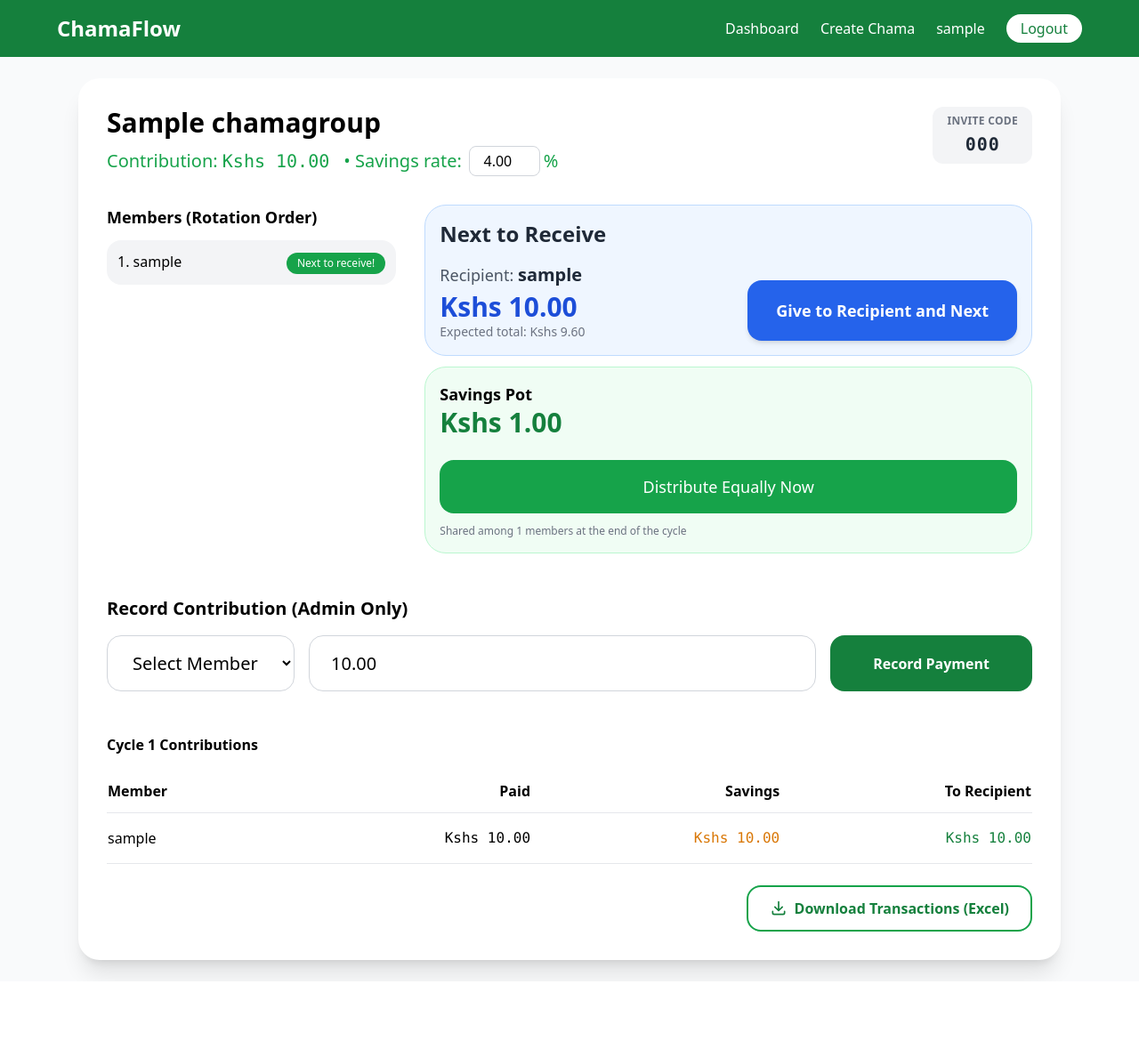
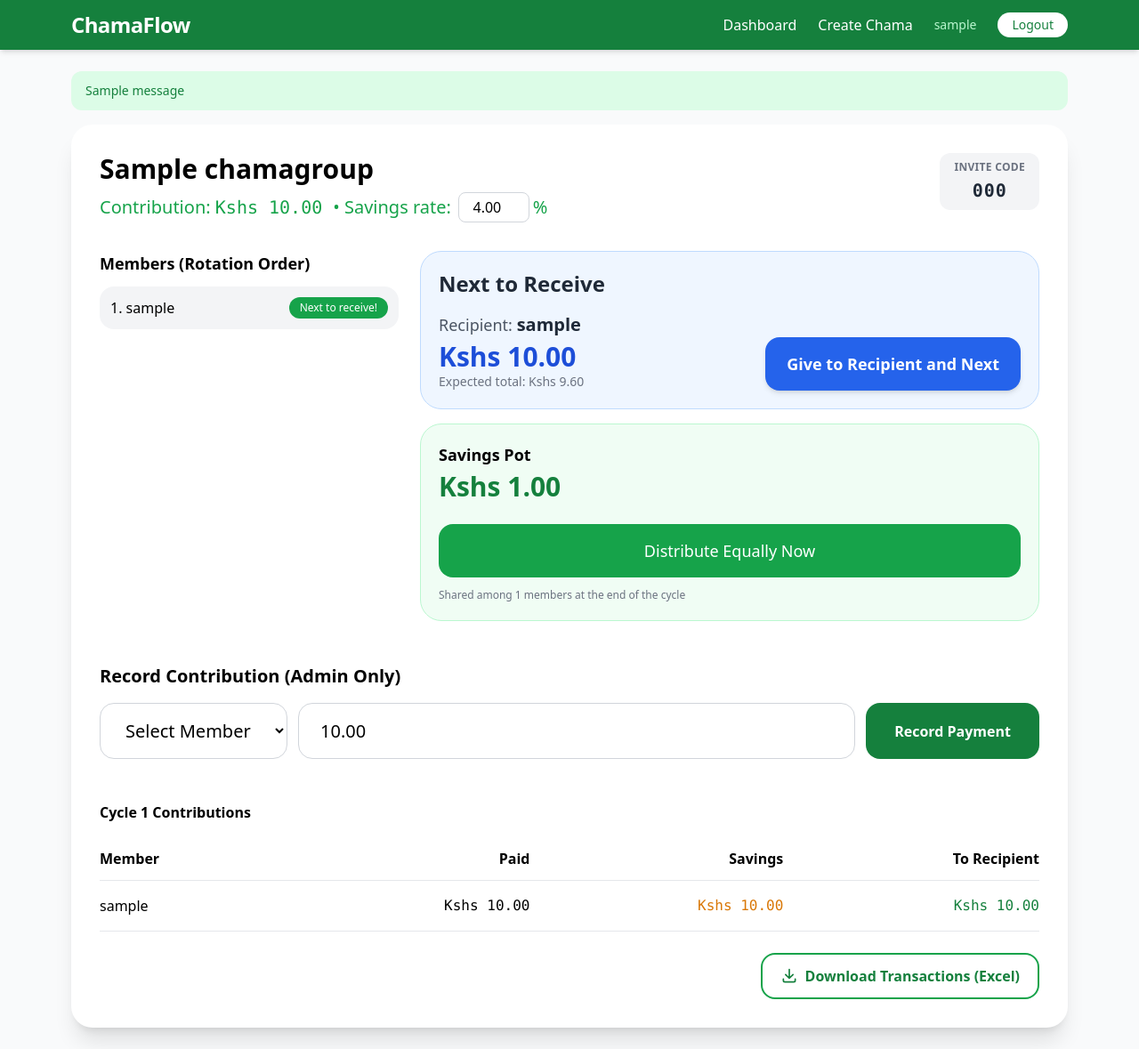
Before and after one commit to Opango14/merry_chama, a Django app: page /group/1 in a window 1280 px wide. Shown: the whole page at 89% size. Before the commit the page ends 1102 px from the top, so only its background shows below. Run offline with Django 5.2, Linux system fonts and the light colour scheme; a user stored in the database is signed in; tables that the repository leaves empty hold one stand-in row (values such as "Sample post"); one stand-in notice (Sample message) is shown; some libraries are stand-ins or nearby versions.

Commit message:
implement responsive navigation, message alerts, and updated UI styling across templates

```diff
--- a/templates/base.html
+++ b/templates/base.html
@@ -8,27 +8,65 @@
         <link rel="stylesheet" href="https://cdnjs.cloudflare.com/ajax/libs/font-awesome/6.5.0/css/all.min.css">
     </head>
     <body class="bg-gray-50 font-sans">
-        <nav class="bg-green-700 text-white p-4">
-            <div class="max-w-6xl mx-auto flex justify-between items-center">
-                <a href="/" class="text-2xl font-bold">ChamaFlow</a>
-                {% if user.is_authenticated %}
-                    <div class="flex items-center gap-6">
+
+        <!-- ── Navbar ── -->
+        <nav class="bg-green-700 text-white shadow-md">
+            <div class="max-w-6xl mx-auto px-4 py-3 flex justify-between items-center">
+                <a href="/" class="text-xl sm:text-2xl font-bold tracking-tight">ChamaFlow</a>
+
+                <!-- Desktop links -->
+                <div class="hidden md:flex items-center gap-6">
+                    {% if user.is_authenticated %}
                         <a href="{% url 'dashboard' %}" class="hover:underline">Dashboard</a>
                         <a href="{% url 'create_group' %}" class="hover:underline">Create Chama</a>
-                        <span>{{ user.username }}</span>
-                        <a href="{% url 'logout' %}" class="bg-white text-green-700 px-4 py-1 rounded-full font-medium">Logout</a>
-                    </div>
+                        <span class="text-green-200 text-sm">{{ user.username }}</span>
+                        <a href="{% url 'logout' %}" class="bg-white text-green-700 px-4 py-1 rounded-full font-medium text-sm">Logout</a>
+                    {% else %}
+                        <a href="{% url 'login' %}">Login</a>
+                        <a href="{% url 'register' %}" class="bg-white text-green-700 px-5 py-2 rounded-full font-medium text-sm">Join Free</a>
+                    {% endif %}
+                </div>
+
+                <!-- Mobile hamburger -->
+                <button id="nav-toggle" class="md:hidden focus:outline-none" aria-label="Toggle menu">
+                    <i class="fas fa-bars text-xl"></i>
+                </button>
+            </div>
+
+            <!-- Mobile dropdown -->
+            <div id="nav-menu" class="hidden md:hidden bg-green-800 px-4 pb-4 space-y-3 text-sm">
+                {% if user.is_authenticated %}
+                    <a href="{% url 'dashboard' %}" class="block py-2 hover:text-green-200">Dashboard</a>
+                    <a href="{% url 'create_group' %}" class="block py-2 hover:text-green-200">Create Chama</a>
+                    <span class="block py-1 text-green-300"> {{ user.username }}</span>
+                    <a href="{% url 'logout' %}" class="block bg-white text-green-700 text-center py-2 rounded-xl font-medium">Logout</a>
                 {% else %}
-                    <div>
-                        <a href="{% url 'login' %}" class="mr-4">Login</a>
-                        <a href="{% url 'register' %}" class="bg-white text-green-700 px-6 py-2 rounded-full font-medium">Join Free</a>
-                    </div>
+                    <a href="{% url 'login' %}" class="block py-2 hover:text-green-200">Login</a>
+                    <a href="{% url 'register' %}" class="block bg-white text-green-700 text-center py-2 rounded-xl font-medium">Join Free</a>
                 {% endif %}
             </div>
         </nav>
 
-        <div class="max-w-6xl mx-auto p-6">
+        <div class="max-w-6xl mx-auto px-4 py-6">
+            {% if messages %}
+                <div class="mb-4 space-y-2">
+                    {% for message in messages %}
+                        <div class="px-4 py-3 rounded-xl text-sm font-medium
+                            {% if message.tags == 'error' %}bg-red-100 text-red-700
+                            {% elif message.tags == 'success' %}bg-green-100 text-green-700
+                            {% else %}bg-blue-100 text-blue-700{% endif %}">
+                            {{ message }}
+                        </div>
+                    {% endfor %}
+                </div>
+            {% endif %}
             {% block content %}{% endblock %}
         </div>
+
+        <script>
+            const toggle = document.getElementById('nav-toggle');
+            const menu   = document.getElementById('nav-menu');
+            toggle.addEventListener('click', () => menu.classList.toggle('hidden'));
+        </script>
     </body>
 </html>
--- a/templates/group_detail.html
+++ b/templates/group_detail.html
@@ -1,39 +1,44 @@
 {% extends 'base.html' %}
 
 {% block content %}
-<div class="bg-white shadow-xl rounded-3xl p-8">
-    <div class="flex justify-between items-start">
+<div class="bg-white shadow-xl rounded-3xl p-4 sm:p-8">
+
+    <!-- Group header -->
+    <div class="flex flex-col sm:flex-row sm:justify-between sm:items-start gap-4">
         <div>
-            <h1 class="text-3xl font-bold">{{ group.name }}</h1>
-            <div class="flex items-center gap-4 mt-2">
-                <p class="text-green-600 text-xl">Contribution: <span class="font-mono">Kshs {{ group.contribution_amount }}</span></p>
+            <h1 class="text-2xl sm:text-3xl font-bold">{{ group.name }}</h1>
+            <div class="flex flex-wrap items-center gap-3 mt-2">
+                <p class="text-green-600 text-base sm:text-xl">
+                    Contribution: <span class="font-mono">Kshs {{ group.contribution_amount }}</span>
+                </p>
                 <div class="flex items-center gap-2">
-                    <span class="text-green-600 text-xl">• Savings rate:</span>
+                    <span class="text-green-600 text-base sm:text-xl">• Savings rate:</span>
                     {% if request.user == group.creator %}
                     <form method="POST" action="{% url 'update_savings_rate' group.pk %}" class="flex items-center">
                         {% csrf_token %}
                         <input type="number" name="savings_rate" value="{{ group.savings_rate }}" step="0.01"
                             class="border border-gray-300 rounded-lg px-2 py-1 w-20 text-center"
                             onchange="this.form.submit()">
-                        <span class="ml-1 text-green-600 text-xl">%</span>
+                        <span class="ml-1 text-green-600 text-base sm:text-xl">%</span>
                     </form>
                     {% else %}
-                    <span class="text-green-600 text-xl">{{ group.savings_rate }}%</span>
+                    <span class="text-green-600 text-base sm:text-xl">{{ group.savings_rate }}%</span>
                     {% endif %}
                 </div>
             </div>
         </div>
         {% if request.user == group.creator %}
-        <div class="bg-gray-100 px-4 py-2 rounded-xl text-center">
+        <div class="bg-gray-100 px-4 py-2 rounded-xl text-center self-start">
             <span class="block text-xs text-gray-500 uppercase tracking-wide font-semibold mb-1">Invite Code</span>
-            <span class="font-mono text-xl font-bold text-gray-800 tracking-wider">{{ group.join_code }}</span>
+            <span class="font-mono text-lg sm:text-xl font-bold text-gray-800 tracking-wider">{{ group.join_code }}</span>
         </div>
         {% endif %}
     </div>
 
-    <div class="grid grid-cols-1 lg:grid-cols-3 gap-8 mt-8">
+    <!-- Members + Payout + Savings -->
+    <div class="grid grid-cols-1 lg:grid-cols-3 gap-6 mt-6 sm:mt-8">
 
-        <!-- Members & Rotation -->
+        <!-- Members list -->
         <div class="lg:col-span-1">
             <h2 class="text-lg font-semibold mb-3">Members (Rotation Order)</h2>
             <ol class="space-y-2">
@@ -41,99 +46,120 @@
                 <li class="flex justify-between bg-gray-100 p-3 rounded-2xl">
                     <span>{{ forloop.counter }}. {{ member.username }}</span>
                     {% if member == next_recipient %}
-                    <div class="text-right">
-                        <span class="bg-green-600 text-white text-xs px-3 py-1 rounded-xl inline-block">Next to receive!</span>
-                    </div>
+                    <span class="bg-green-600 text-white text-xs px-3 py-1 rounded-xl">Next to receive!</span>
                     {% endif %}
                 </li>
                 {% endfor %}
             </ol>
         </div>
 
-        <div class="lg:col-span-2 flex flex-col gap-3">
+        <!-- Right column: Next Recipient + Savings Pot -->
+        <div class="lg:col-span-2 flex flex-col gap-4">
+
             <!-- Next to Receive -->
-            <div class="bg-blue-50 border border-blue-200 p-4 rounded-3xl">
-                <h2 class="text-2xl font-bold text-gray-800 mb-4">Next to Receive</h2>
-                <div class="flex flex-col md:flex-row justify-between items-start md:items-end gap-6">
+            <div class="bg-blue-50 border border-blue-200 p-4 sm:p-5 rounded-3xl">
+                <h2 class="text-xl sm:text-2xl font-bold text-gray-800 mb-3 sm:mb-4">Next to Receive</h2>
+                <div class="flex flex-col sm:flex-row sm:justify-between sm:items-end gap-4">
                     <div>
-                        <p class="text-lg text-gray-600 mb-1">Recipient: <span class="font-bold text-xl text-gray-800">{{ next_recipient.username }}</span></p>
-                        <p class="text-3xl font-bold text-blue-700">Kshs {{ collected_payout|floatformat:2 }}</p>
+                        <p class="text-base sm:text-lg text-gray-600 mb-1">
+                            Recipient: <span class="font-bold text-lg sm:text-xl text-gray-800">{{ next_recipient.username }}</span>
+                        </p>
+                        <p class="text-2xl sm:text-3xl font-bold text-blue-700">Kshs {{ collected_payout|floatformat:2 }}</p>
                         <p class="text-sm text-gray-500">Expected total: Kshs {{ expected_payout|floatformat:2 }}</p>
                     </div>
                     {% if request.user == group.creator %}
-                    <form method="POST" action="{% url 'payout_recipient' group.pk %}" class="w-full md:w-auto">
+                    <form method="POST" action="{% url 'payout_recipient' group.pk %}" class="w-full sm:w-auto">
                         {% csrf_token %}
-                        <button type="submit" class="w-full bg-blue-600 hover:bg-blue-700 text-white px-8 py-5 rounded-2xl font-semibold text-lg shadow-md transition-colors"> Give to Recipient and Next </button>
+                        <button type="submit"
+                            class="w-full bg-blue-600 hover:bg-blue-700 text-white px-6 py-4 rounded-2xl font-semibold text-base sm:text-lg shadow-md transition-colors">
+                            Give to Recipient and Next
+                        </button>
                     </form>
                     {% endif %}
                 </div>
             </div>
 
             <!-- Savings Pot -->
-            <div class="bg-green-50 border border-green-200 p-4 rounded-3xl">
-                <h2 class="text-lg font-semibold"> Savings Pot </h2>
-                <p class="text-3xl font-bold text-green-700">Kshs {{ group.savings_pot }}</p>
+            <div class="bg-green-50 border border-green-200 p-4 sm:p-5 rounded-3xl">
+                <h2 class="text-lg font-semibold">Savings Pot</h2>
+                <p class="text-2xl sm:text-3xl font-bold text-green-700 mt-1">Kshs {{ group.savings_pot }}</p>
                 {% if request.user == group.creator %}
                 <form method="POST" action="{% url 'distributive_savings' group.pk %}">
                     {% csrf_token %}
-                    <button type="submit" class="mt-6 w-full bg-green-600 text-white py-4 rounded-2xl font-medium text-lg"> Distribute Equally Now </button>
+                    <button type="submit"
+                        class="mt-4 sm:mt-6 w-full bg-green-600 text-white py-3 sm:py-4 rounded-2xl font-medium text-base sm:text-lg">
+                        Distribute Equally Now
+                    </button>
                 </form>
                 {% else %}
                 <p class="mt-4 text-sm text-gray-400 italic">Only the admin can distribute savings.</p>
                 {% endif %}
-                <p class="text-xs text-gray-500 mt-3"> Shared among {{ total_members }} members at the end of the cycle </p>
+                <p class="text-xs text-gray-500 mt-3">Shared among {{ total_members }} members at the end of the cycle</p>
             </div>
         </div>
     </div>
 
-    <!-- Record Contribution -->
+    <!-- Record Contribution (admin only) -->
     {% if request.user == group.creator %}
-    <div class="mt-12">
-        <h2 class="text-xl font-semibold mb-4">Record Contribution (Admin Only)</h2>
-        <form method="POST" action="{% url 'record_contribution' group.pk %}" class="flex gap-4">
+    <div class="mt-8 sm:mt-12">
+        <h2 class="text-lg sm:text-xl font-semibold mb-4">Record Contribution (Admin Only)</h2>
+        <form method="POST" action="{% url 'record_contribution' group.pk %}"
+              class="flex flex-col sm:flex-row gap-3">
             {% csrf_token %}
-            <select name="member_id" class="border border-gray-300 rounded-2xl px-6 py-4 text-xl bg-white" required>
+            <select name="member_id"
+                class="border border-gray-300 rounded-2xl px-4 py-3 sm:px-6 sm:py-4 text-base sm:text-xl bg-white w-full sm:w-auto"
+                required>
                 <option value="" disabled selected>Select Member</option>
                 {% for member in members %}
                 <option value="{{ member.id }}">{{ member.username }}</option>
                 {% endfor %}
             </select>
-            <input type="number" name="amount" value="{{ group.contribution_amount }}" step="0.01" class="flex-1 border border-gray-300 rounded-2xl px-6 py-4 text-xl" required>
-            <button type="submit" class="bg-green-700 text-white px-12 rounded-2xl font-semibold">Record Payment</button>
+            <input type="number" name="amount" value="{{ group.contribution_amount }}" step="0.01"
+                class="flex-1 border border-gray-300 rounded-2xl px-4 py-3 sm:px-6 sm:py-4 text-base sm:text-xl w-full sm:w-auto"
+                required>
+            <button type="submit"
+                class="bg-green-700 text-white px-8 py-3 sm:py-4 rounded-2xl font-semibold w-full sm:w-auto">
+                Record Payment
+            </button>
         </form>
     </div>
     {% endif %}
 
-    <!-- Recent Contributions -->
-    <div class="mt-12">
+    <!-- Contributions table -->
+    <div class="mt-8 sm:mt-12">
         <h2 class="font-semibold mb-4">Cycle {{ group.current_cycle }} Contributions</h2>
-        <table class="w-full">
+
+        <!-- Scrollable on small screens -->
+        <div class="overflow-x-auto -mx-4 sm:mx-0">
+            <table class="w-full min-w-[480px] sm:min-w-0">
                 <thead>
                     <tr class="border-b">
-                    <th class="text-left py-3">Member</th>
-                    <th class="text-right">Paid</th>
-                    <th class="text-right">Savings</th>
-                    <th class="text-right">To Recipient</th>
+                        <th class="text-left py-3 px-4 sm:px-0">Member</th>
+                        <th class="text-right px-4 sm:px-0">Paid</th>
+                        <th class="text-right px-4 sm:px-0">Savings</th>
+                        <th class="text-right px-4 sm:px-0">To Recipient</th>
                     </tr>
                 </thead>
                 <tbody>
                     {% for c in contributions %}
                     <tr class="border-b">
-                    <td class="py-4">{{ c.member.username }}</td>
-                    <td class="text-right font-mono">Kshs {{ c.total_paid }}</td>
-                    <td class="text-right text-amber-600 font-mono">Kshs {{ c.savings_amount }}</td>
-                    <td class="text-right font-mono text-green-700">Kshs {{ c.payout_amount }}</td>
+                        <td class="py-4 px-4 sm:px-0">{{ c.member.username }}</td>
+                        <td class="text-right font-mono px-4 sm:px-0">Kshs {{ c.total_paid }}</td>
+                        <td class="text-right text-amber-600 font-mono px-4 sm:px-0">Kshs {{ c.savings_amount }}</td>
+                        <td class="text-right font-mono text-green-700 px-4 sm:px-0">Kshs {{ c.payout_amount }}</td>
                     </tr>
                     {% endfor %}
                 </tbody>
             </table>
         </div>
+    </div>
 
-    <!-- Download Transactions -->
+    <!-- Download button -->
     <div class="mt-6 flex justify-end">
         <a href="{% url 'download_transactions' group.pk %}"
-           class="inline-flex items-center gap-2 bg-white border-2 border-green-600 text-green-700 hover:bg-green-600 hover:text-white px-6 py-3 rounded-2xl font-semibold transition-colors">
-            <svg xmlns="http://www.w3.org/2000/svg" class="h-5 w-5" fill="none" viewBox="0 0 24 24" stroke="currentColor" stroke-width="2">
+           class="inline-flex items-center gap-2 bg-white border-2 border-green-600 text-green-700 hover:bg-green-600 hover:text-white px-5 py-3 rounded-2xl font-semibold transition-colors text-sm sm:text-base">
+            <svg xmlns="http://www.w3.org/2000/svg" class="h-5 w-5" fill="none" viewBox="0 0 24 24"
+                 stroke="currentColor" stroke-width="2">
                 <path stroke-linecap="round" stroke-linejoin="round" d="M4 16v2a2 2 0 002 2h12a2 2 0 002-2v-2M7 10l5 5 5-5M12 15V3" />
             </svg>
             Download Transactions (Excel)
@@ -142,11 +168,14 @@
 </div>
 
 <script>
-    document.querySelector('input[name="amount"]').addEventListener('input', function () {
+    const amtInput = document.querySelector('input[name="amount"]');
+    if (amtInput) {
+        amtInput.addEventListener('input', function () {
             let amt = parseFloat(this.value) || 0;
             let rate = Number("{{ group.savings_rate }}");
             let savings = (amt * rate / 100).toFixed(2);
-        console.log(`Savings deducted: Kshs {savings}`);
-    })
+            console.log(`Savings deducted: Kshs ${savings}`);
+        });
+    }
 </script>
 {% endblock %}
```
Also changed, not shown: templates/create_group.html (+12 -7 lines), templates/dashboard.html (+26 -18 lines), templates/home.html (+9 -4 lines), templates/join_group.html (+17 -10 lines), templates/login.html (+9 -7 lines), templates/register.html (+9 -7 lines). Lines whose indentation alone changed are shown as unchanged.
